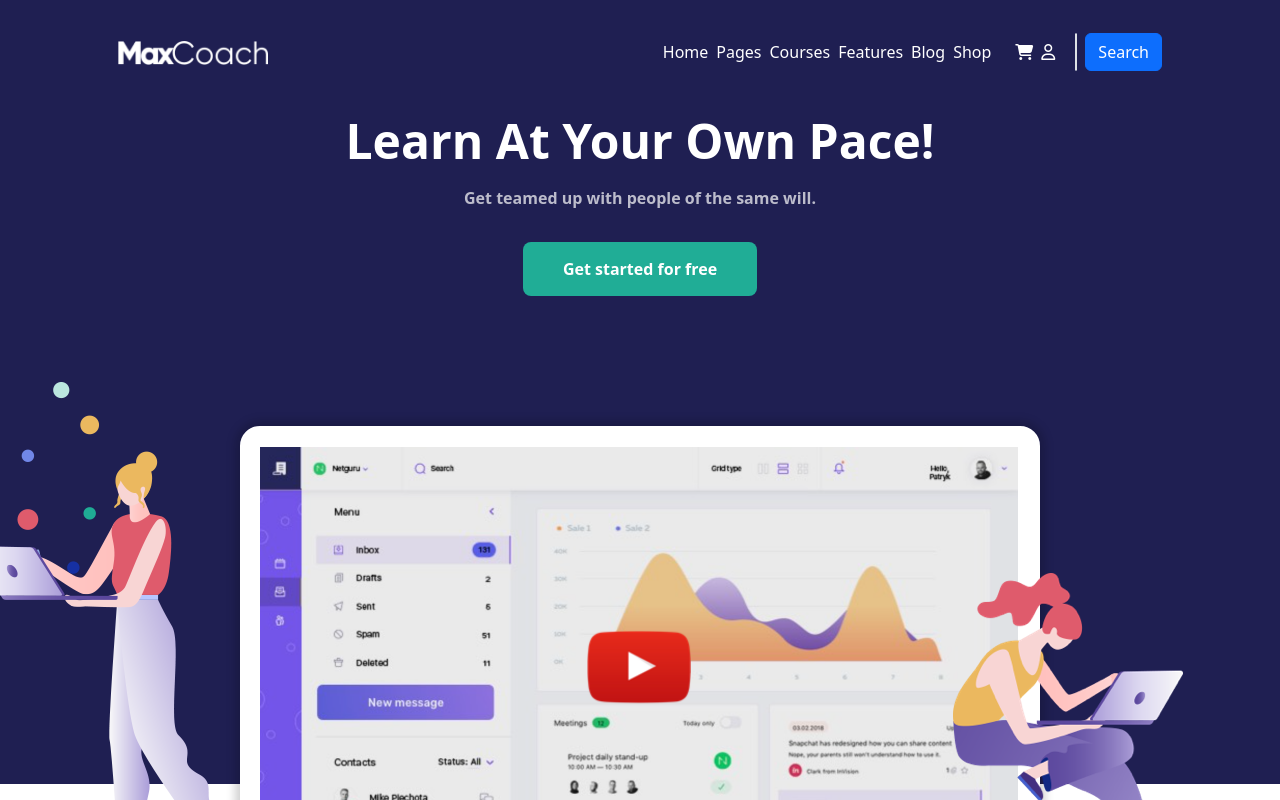
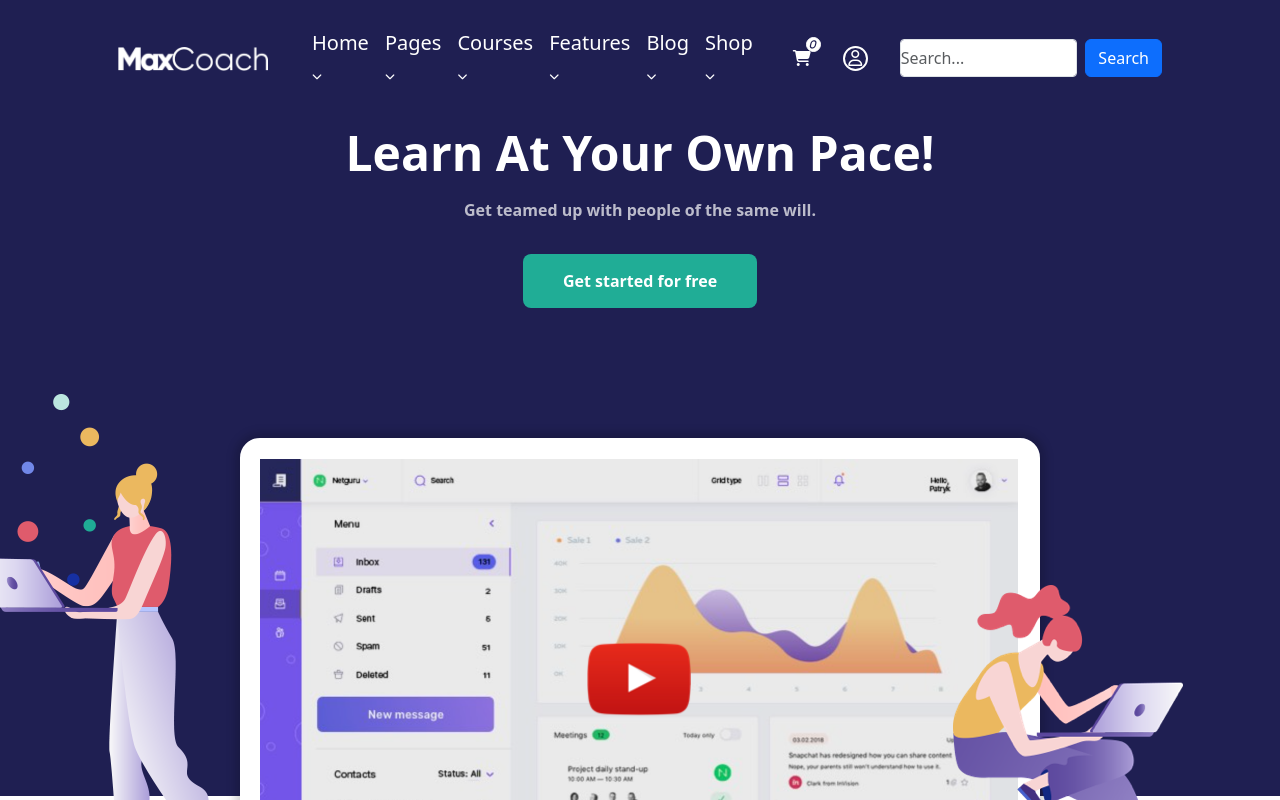
Before and after one commit to iaio998/proj-html-vuejs, a Vue app: page / in a window 1280 px wide. Shown: the top 800 px of the page. Built offline with nearby package versions, Linux system fonts and the light colour scheme.

Commit message:
Added slider

```diff
--- a/package.json
+++ b/package.json
@@ -11,6 +11,7 @@
     "@fortawesome/fontawesome-free": "^6.4.2",
     "axios": "^1.6.2",
     "bootstrap": "^5.3.2",
+    "swiper": "^11.0.5",
     "vue": "^3.3.4"
   },
   "devDependencies": {
--- a/src/components/header/HeaderComponent.vue
+++ b/src/components/header/HeaderComponent.vue
@@ -1,8 +1,10 @@
 <template>
   <header>
-    <nav class="container py-4 px-5">
-      <NavbarComponent />
-    </nav>
+    <div>
+      <nav class="container py-4 px-5">
+        <NavbarComponent />
+      </nav>
+    </div>
     <div class="jumbotron container text-center py-2">
       <h2 class="fw-bold">Learn At Your Own Pace!</h2>
       <p class="m-0 py-2 fw-bold">
--- a/src/components/header/partials/NavbarComponent.vue
+++ b/src/components/header/partials/NavbarComponent.vue
@@ -1,20 +1,31 @@
 <template>
   <div class="row justify-content-between align-items-center">
-    <div class="col">
+    <div class="col-2">
       <h1>
         <div class="img-cont">
           <img src="/images/light-logo.png" alt="Logo" />
         </div>
       </h1>
     </div>
-    <div class="col">
+    <div class="col-10">
       <div class="d-flex justify-content-end align-items-center">
         <ul class="d-flex px-2">
-          <li class="px-1" v-for="el in menu">{{ el.name }}</li>
+          <li class="menu fs-5 mx-2 py-1" v-for="el in menu">
+            {{ el.name }} <i class="fa-solid fa-chevron-down"></i>
+          </li>
         </ul>
         <ul class="d-flex px-2">
-          <li class="px-1" v-for="el in fontAwesome">
-            <div><i :class="el.class"></i></div>
+          <li class="px-3">
+            <div id="shop-cont">
+              <i class="fa-solid fa-cart-shopping position-relative">
+                <div id="counter"><i>0</i></div>
+              </i>
+            </div>
+          </li>
+          <li class="px-3">
+            <div id="user-cont">
+              <i class="fa-regular fa-user"></i>
+            </div>
           </li>
         </ul>
         <div class="d-flex">
@@ -85,6 +96,46 @@ export default {
 </script>
 
 <style lang="scss" scoped>
+@use "../../../assets/style/partials/variables" as *;
+.menu {
+  &:hover {
+    border-bottom: 1px solid white;
+  }
+  .fa-chevron-down {
+    font-size: 0.5em;
+  }
+}
+#shop-cont {
+  #counter {
+    display: flex;
+    align-items: center;
+    justify-content: center;
+    width: 15px;
+    height: 15px;
+    border: 1px solid white;
+    border-radius: 50%;
+    line-height: 0.5em;
+    position: absolute;
+    top: -13px;
+    left: 13px;
+    color: $color-blue;
+    background-color: white;
+    i {
+      transform: translate(-1px, 1px);
+      font-size: 0.6em;
+    }
+  }
+}
+#user-cont {
+  width: 25px;
+  height: 25px;
+  border-radius: 50%;
+  border: 2px solid white;
+  display: flex;
+  align-items: center;
+  justify-content: center;
+}
+
 .img-cont {
   width: 150px;
   img {
--- a/src/components/main/partials/ClientsSection/MainThirdSection.vue
+++ b/src/components/main/partials/ClientsSection/MainThirdSection.vue
@@ -4,7 +4,29 @@
       <h3 class="fs-1 fw-bold">
         Why People Talk About <span class="fw-normal marked">MaxCoach</span>?
       </h3>
-      <div
+      <!-- SLIDER -->
+      <swiper
+        :slidesPerView="1"
+        :spaceBetween="30"
+        :loop="true"
+        :navigation="false"
+        :modules="modules"
+        class="mySwiper"
+      >
+        <swiper-slide class="col-12 py-5" v-for="el in store.testimonials">
+          <div class="d-flex justify-content-center align-items-center gap-4">
+            <div class="img-cont">
+              <img :src="el.image" :alt="el.name" />
+            </div>
+            <div class="text-start ps-5 w-50">
+              <h3 class="mb-3 fs-2 fw-normal">{{ el.text }}</h3>
+              <p class="name fw-bold pt-4">{{ el.name }}</p>
+              <p>{{ el.job }}</p>
+            </div>
+          </div></swiper-slide
+        >
+      </swiper>
+      <!-- <div
         class="row flex-nowrap overflow-hidden py-5"
         ref="slider"
         @click="scrollRight()"
@@ -26,7 +48,8 @@
             </div>
           </div>
         </div>
-      </div>
+      </div> -->
+      <!-- SLIDER -->
       <ul class="d-flex justify-content-between align-items-center px-5">
         <li v-for="el in store.clients">
           <div class="clients">
@@ -40,9 +63,28 @@
 
 <script>
 import { store } from "../../../../data/store";
+// Import Swiper Vue.js components
+import { Swiper, SwiperSlide } from "swiper/vue";
+
+// Import Swiper styles
+import "swiper/css";
+import "swiper/css/effect-fade";
+import "swiper/css/pagination";
+import "swiper/css/navigation";
+// import required modules
+import { Pagination, Navigation, EffectFade } from "swiper/modules";
 
 export default {
   name: "MainThirdSection",
+  components: {
+    Swiper,
+    SwiperSlide,
+  },
+  setup() {
+    return {
+      modules: [Pagination, Navigation, EffectFade],
+    };
+  },
   data() {
     return {
       store,
@@ -50,38 +92,38 @@ export default {
     };
   },
   methods: {
-    scrollRight() {
-      let slider = this.$refs.slider;
-      if (this.activeId !== this.store.testimonials.length) {
-        this.activeId++;
-        slider.scrollBy({
-          left: slider.offsetWidth,
-          behavior: "smooth",
-        });
-      } else {
-        this.activeId = 1;
-        slider.scrollBy({
-          left: -9999,
-          behavior: "smooth",
-        });
-      }
-    },
-    scrollLeft() {
-      let slider = this.$refs.slider;
-      if (this.activeId !== 1) {
-        this.activeId--;
-        slider.scrollBy({
-          left: -slider.offsetWidth,
-          behavior: "smooth",
-        });
-      } else {
-        this.activeId = this.store.testimonials.length;
-        slider.scrollBy({
-          left: 9999,
-          behavior: "smooth",
-        });
-      }
-    },
+    // scrollRight() {
+    //   let slider = this.$refs.slider;
+    //   if (this.activeId !== this.store.testimonials.length) {
+    //     this.activeId++;
+    //     slider.scrollBy({
+    //       left: slider.offsetWidth,
+    //       behavior: "smooth",
+    //     });
+    //   } else {
+    //     this.activeId = 1;
+    //     slider.scrollBy({
+    //       left: -9999,
+    //       behavior: "smooth",
+    //     });
+    //   }
+    // },
+    // scrollLeft() {
+    //   let slider = this.$refs.slider;
+    //   if (this.activeId !== 1) {
+    //     this.activeId--;
+    //     slider.scrollBy({
+    //       left: -slider.offsetWidth,
+    //       behavior: "smooth",
+    //     });
+    //   } else {
+    //     this.activeId = this.store.testimonials.length;
+    //     slider.scrollBy({
+    //       left: 9999,
+    //       behavior: "smooth",
+    //     });
+    //   }
+    // },
   },
 };
 </script>
```
Also changed, not shown: src/components/header/partials/JumboComponent.vue (deleted, +0 -11 lines).
